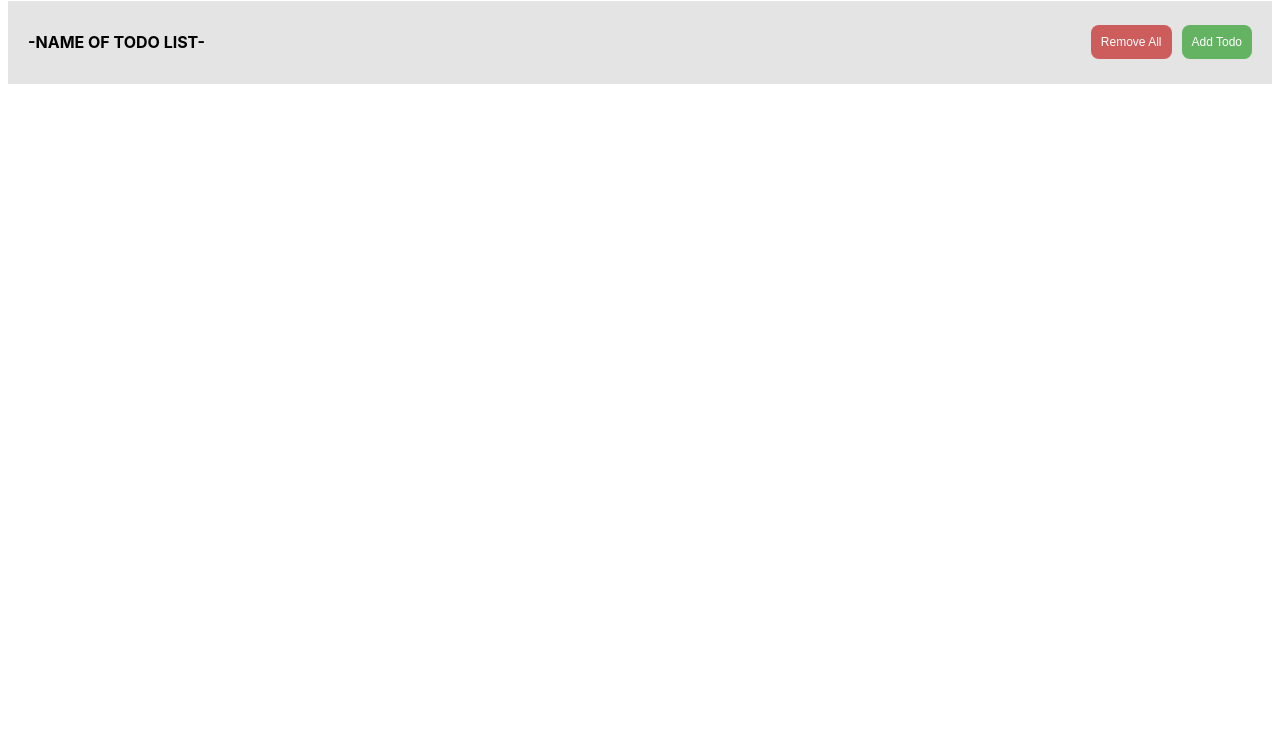
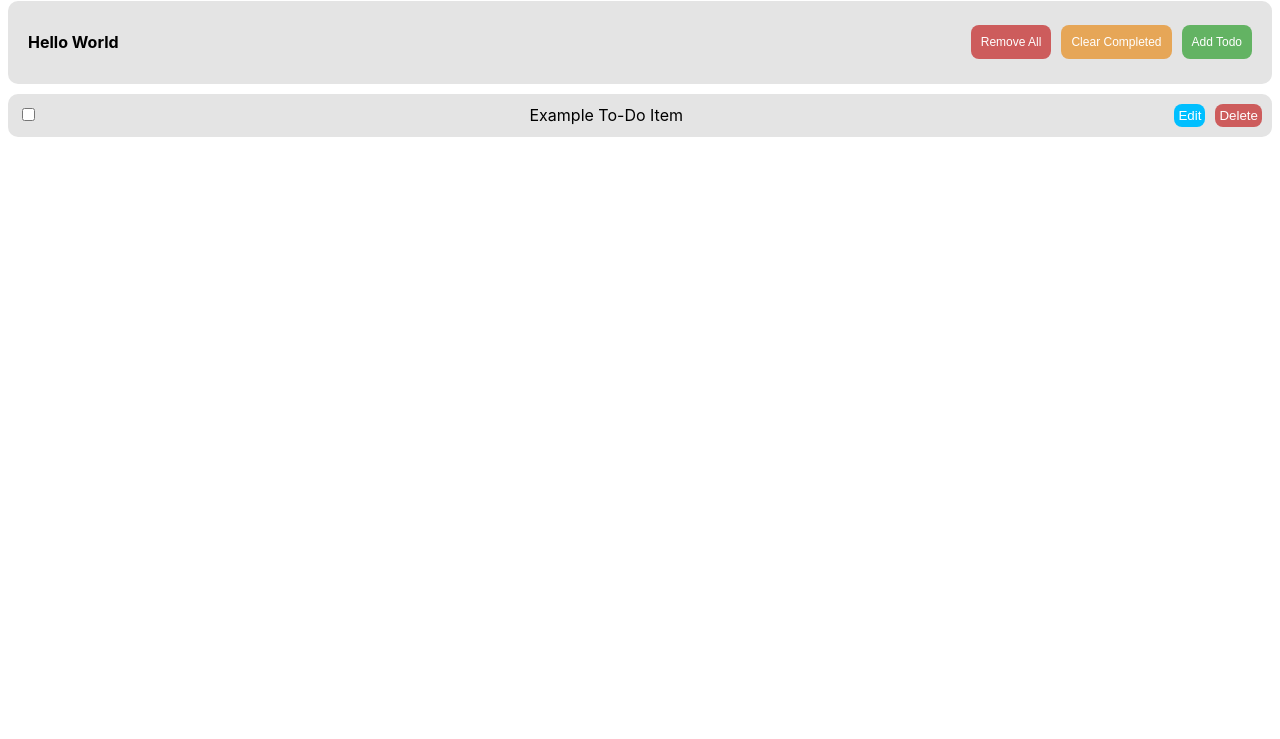
Before and after one commit to IronbeakInteractive/todo_list, a website built with webpack: page html/index.html in a window 1280 px wide. Shown: the part 61-800 px from the top of the page. Built offline with nearby package versions, Linux system fonts and the light colour scheme.

Commit message:
All basic UI elements are implemented

```diff
--- a/css/style.css
+++ b/css/style.css
@@ -15,6 +15,8 @@
 
   --remove_btn: indianred;
   --remove_btn_hover: #ae4c4c;
+
+  --edit_button: deepskyblue
 }
 
 body{
@@ -63,4 +65,32 @@ body{
   padding: 10px 20px;
   box-sizing: border-box;
   background: var(--on_primary);
+  border-radius: 10px;
 }
+
+.todo-card{
+  display: flex;
+  justify-content: space-between;
+  align-items: center;
+  padding: 10px;
+  margin-top: 10px;
+  margin-bottom: 10px;
+  background-color: var(--on_primary);
+  border-radius: 10px;
+}
+
+.edit-button{
+  color: var(--primary);
+  border: none;
+  border-radius: 8px;
+  padding: 4px;
+  background-color: var(--edit_button);
+}
+
+.delete-button{
+  color: var(--primary);
+  border: none;
+  border-radius: 8px;
+  padding: 4px;
+  background-color: var(--remove_btn);
+}
--- a/html/index.html
+++ b/html/index.html
@@ -24,7 +24,7 @@
 
 <nav>
   <div class="nav_container">
-    <h2 class="front_header">Todoloo</h2>
+    <h2 class="front_header">Todo-loo</h2>
     <div class="button_group">
       <button class="std_button" style="background-color: deepskyblue">Switch Theme</button>
       <button class="std_button" style="background-color: #63b363">Add List</button>
@@ -35,12 +35,25 @@
 
 <body>
   <div class="body_nav">
-    <h4>-NAME OF TODO LIST-</h4>
+    <h4>Hello World</h4>
     <div class="button_group">
       <button class="std_button">Remove All</button>
+      <button class="std_button" style="background-color: #e6a657">Clear Completed</button>
       <button class="std_button" style="background-color: #63b363">Add Todo</button>
     </div>
   </div>
+
+  <div class="todo-card">
+    <label>
+      <input type="checkbox" class="todo-checkbox">
+    </label>
+    <span class="todo-text">Example To-Do Item</span>
+    <div class="button_group">
+      <button class="edit-button">Edit</button>
+      <button class="delete-button">Delete</button>
+    </div>
+  </div>
+
 </body>
 
 </html>
```
